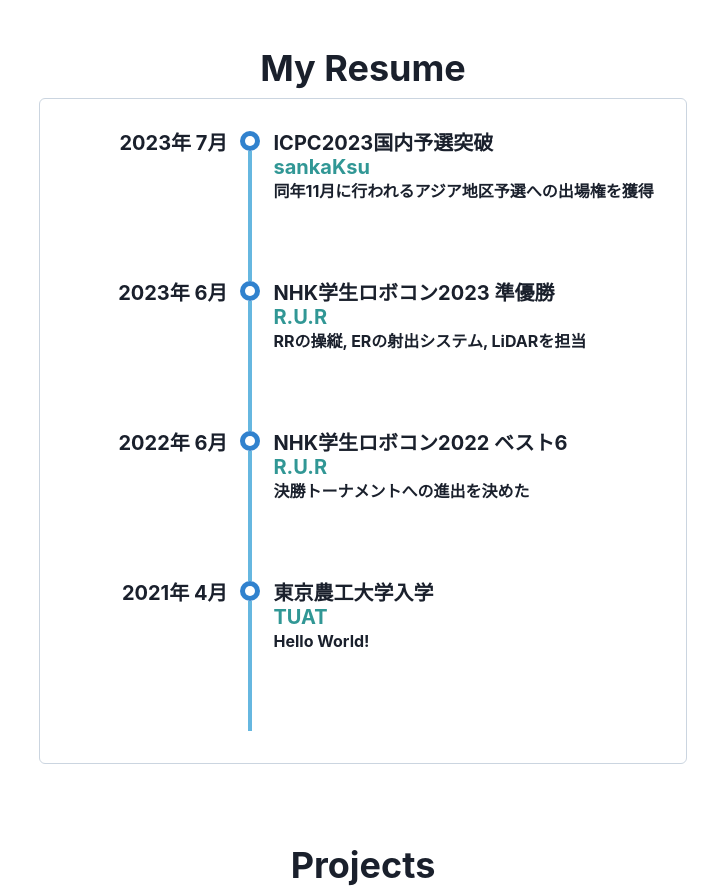
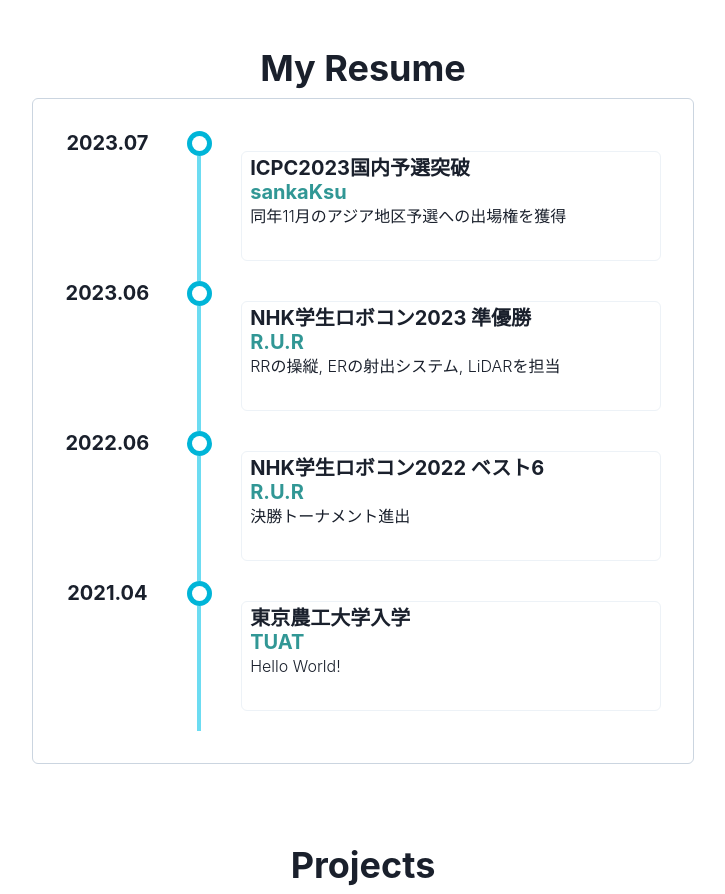
Before and after one commit to Sakasu-TUAT/portfolio2, a Next.js app in the folder my-app/: page / in a window 1280 px wide. Shown: the part 580-1474 px from the top of the page, without its empty margins (277-1002 px from the left). Built offline with nearby package versions, Linux system fonts and the light colour scheme.

Commit message:
style: timeline

```diff
--- a/my-app/src/app/components/About.tsx
+++ b/my-app/src/app/components/About.tsx
@@ -3,25 +3,25 @@
 
 const experienceData = [
   {
-    year: "2023年 7月",
+    year: "2023.07",
     title: "ICPC2023国内予選突破",
     company: "sankaKsu",
-    description: "同年11月に行われるアジア地区予選への出場権を獲得",
+    description: "同年11月のアジア地区予選への出場権を獲得",
   },
   {
-    year: "2023年 6月",
+    year: "2023.06",
     title: "NHK学生ロボコン2023 準優勝",
     company: "R.U.R",
     description: "RRの操縦, ERの射出システム, LiDARを担当",
   },
   {
-    year: "2022年 6月",
+    year: "2022.06",
     title: "NHK学生ロボコン2022 ベスト6",
     company: "R.U.R",
-    description: "決勝トーナメントへの進出を決めた",
+    description: "決勝トーナメント進出",
   },
   {
-    year: "2021年 4月",
+    year: "2021.04",
     title: "東京農工大学入学",
     company: "TUAT",
     description: "Hello World!",
@@ -31,12 +31,12 @@
 function TimeLine({h} : {h: string}) {
   return (
     <VStack alignItems="center" spacing={0} h={h}>
-      <Circle size='20px' bg="blue.500" color='white'>
-        <Circle size='10px' bg='white' color='white'></Circle>
+      <Circle size='25px' bg="cyan.500" color='white'>
+        <Circle size='15px' bg='white' color='white'></Circle>
       </Circle>
       <Divider
         orientation="vertical"
-        borderColor="telegram.500"
+        borderColor="cyan.400"
         borderWidth="2px"
       />
     </VStack>
@@ -50,25 +50,27 @@
       <Grid
         key={index} // 必要なキーを設定
         templateAreas={`"year divider activity"`}
-        gridTemplateRows={'1fr'}
-        gridTemplateColumns={'2fr 30px 5fr'}
-        minH="150px" // 最小高さを150pxに設定
+        gridTemplateRows={'1fr '}
+        gridTemplateColumns={'1fr 1fr 5fr'}
+        minH="150px"
         gap='1'
         color='blackAlpha'
         fontWeight='bold'
         w="100%"
       >
-      <GridItem textAlign='right' bg='' area={'year'}>
-        <Heading size="md"> {experience.year} </Heading>
+      <GridItem textAlign='center' bg='' area={'year'}>
+        <Heading size="md"  wordBreak="break-all" whiteSpace="normal"> {experience.year} </Heading>
       </GridItem>
       <GridItem pl='2' bg='' area={'divider'}>
         <TimeLine h={"100%"}/>
       </GridItem>
-      <GridItem pl='2' bg='' area={'activity'}>
-      <Heading size="md">{experience.title}</Heading>
-      <Heading size="md" color="teal.500">{experience.company}</Heading>
-      <Text overflowWrap="break-word"> {experience.description}</Text>
-      </GridItem>
+      <Box borderWidth="1px" borderColor="gray.100" p={0} borderRadius="md" marginY={5}>
+        <GridItem pl='2' bg='' area={'activity'} marginY={1}>
+          <Heading size="md">{experience.title}</Heading>
+          <Heading size="md" color="teal.500">{experience.company}</Heading>
+          <Text overflowWrap="break-word" fontWeight="light"> {experience.description}</Text>
+        </GridItem>
+      </Box>
     </Grid>
     ))}
     </Box>
```
